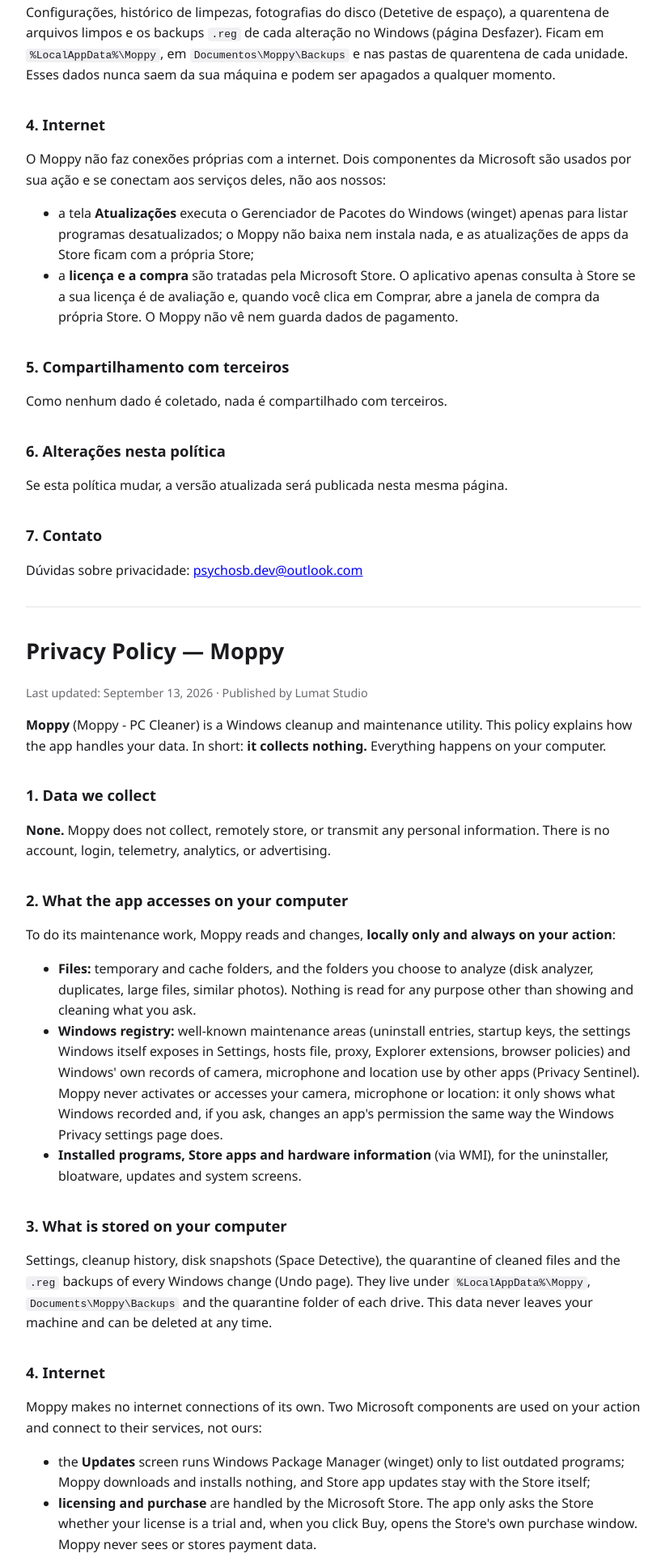
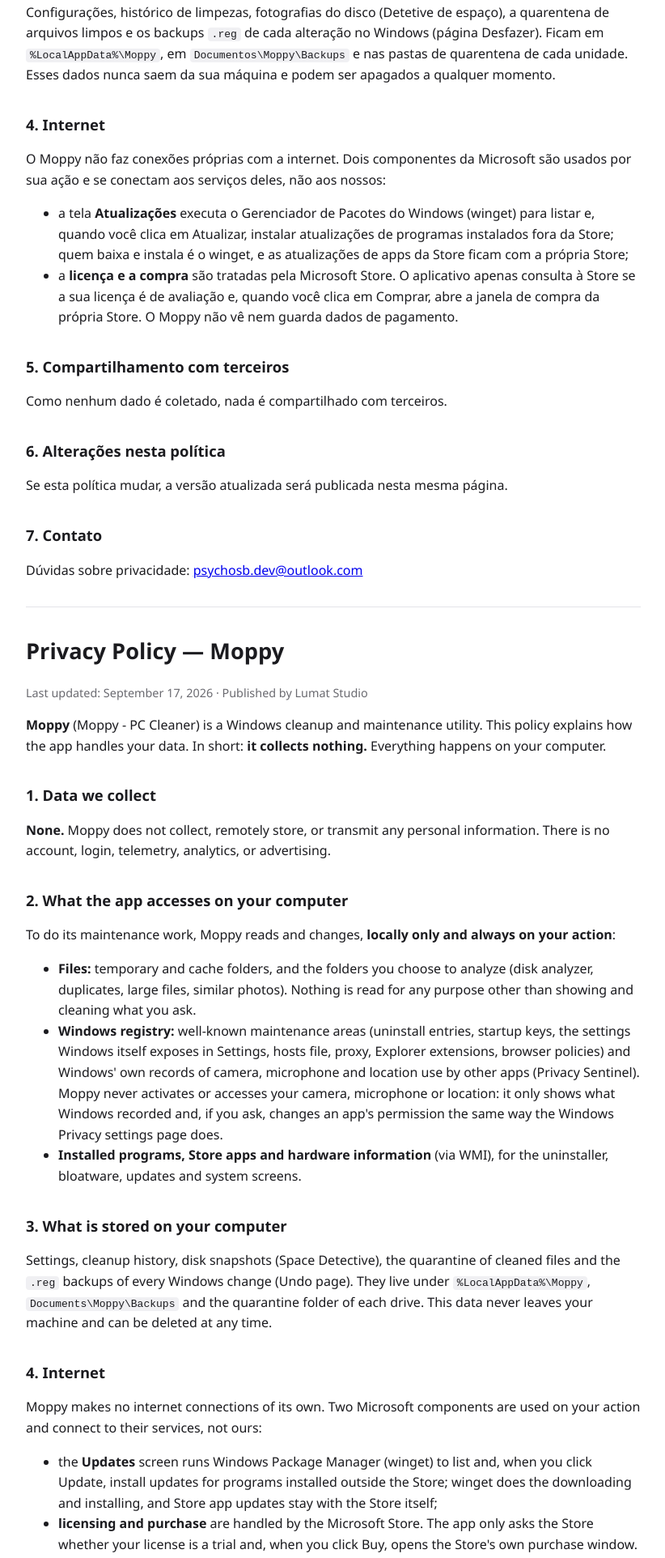
Before and after one commit to psychosb/moppy-pc-cleaner, a plain HTML site: page index.html in a window 1280 px wide. Shown: the part 876-2800 px from the top of the page at 81% size, without its empty margins (228-1050 px from the left). Drawn offline with Linux system fonts and the light colour scheme.

Commit message:
Política de privacidade: tela Atualizações volta a instalar via winget

```diff
--- a/index.html
+++ b/index.html
@@ -15,7 +15,7 @@
 <body>
 
 <h1>Política de Privacidade — Moppy</h1>
-<p class="muted">Última atualização: 13 de setembro de 2026 · Publicado por Lumat Studio</p>
+<p class="muted">Última atualização: 17 de setembro de 2026 · Publicado por Lumat Studio</p>
 
 <p>O <strong>Moppy</strong> (Moppy - PC Cleaner) é um utilitário de limpeza e manutenção do Windows.
 Esta política explica como o aplicativo lida com os seus dados. Em resumo:
@@ -55,8 +55,9 @@
 por sua ação e se conectam aos serviços deles, não aos nossos:</p>
 <ul>
   <li>a tela <strong>Atualizações</strong> executa o Gerenciador de Pacotes do Windows (winget)
-  apenas para listar programas desatualizados; o Moppy não baixa nem instala nada, e as
-  atualizações de apps da Store ficam com a própria Store;</li>
+  para listar e, quando você clica em Atualizar, instalar atualizações de programas
+  instalados fora da Store; quem baixa e instala é o winget, e as atualizações de apps da
+  Store ficam com a própria Store;</li>
   <li>a <strong>licença e a compra</strong> são tratadas pela Microsoft Store. O aplicativo apenas
   consulta à Store se a sua licença é de avaliação e, quando você clica em Comprar, abre a
   janela de compra da própria Store. O Moppy não vê nem guarda dados de pagamento.</li>
@@ -74,7 +75,7 @@
 <hr>
 
 <h1>Privacy Policy — Moppy</h1>
-<p class="muted">Last updated: September 13, 2026 · Published by Lumat Studio</p>
+<p class="muted">Last updated: September 17, 2026 · Published by Lumat Studio</p>
 
 <p><strong>Moppy</strong> (Moppy - PC Cleaner) is a Windows cleanup and maintenance utility.
 This policy explains how the app handles your data. In short: <strong>it collects nothing.</strong>
@@ -111,9 +112,9 @@
 <p>Moppy makes no internet connections of its own. Two Microsoft components are used on your
 action and connect to their services, not ours:</p>
 <ul>
-  <li>the <strong>Updates</strong> screen runs Windows Package Manager (winget) only to list
-  outdated programs; Moppy downloads and installs nothing, and Store app updates stay with the
-  Store itself;</li>
+  <li>the <strong>Updates</strong> screen runs Windows Package Manager (winget) to list and,
+  when you click Update, install updates for programs installed outside the Store; winget does
+  the downloading and installing, and Store app updates stay with the Store itself;</li>
   <li><strong>licensing and purchase</strong> are handled by the Microsoft Store. The app only asks the
   Store whether your license is a trial and, when you click Buy, opens the Store's own purchase
   window. Moppy never sees or stores payment data.</li>
```
